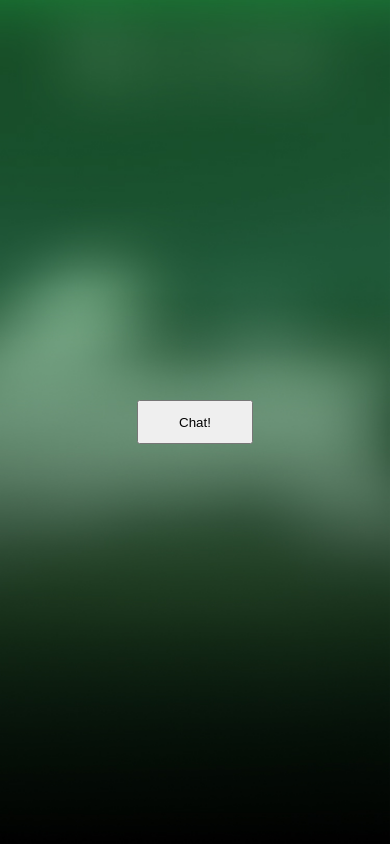
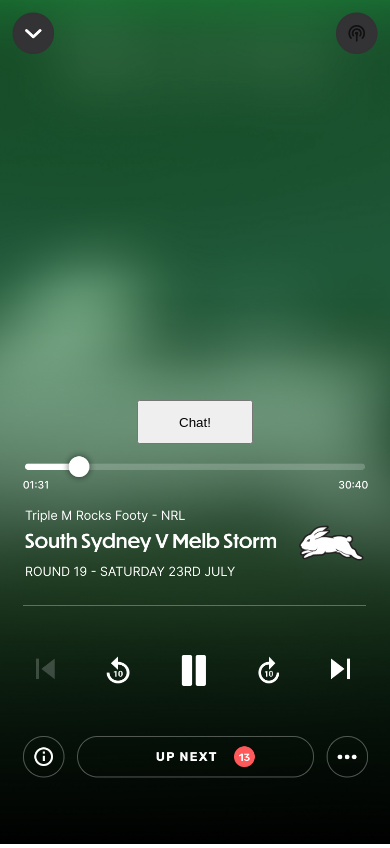
Before and after one commit to Stenners/interactive-sports-casting, a React (Create React App) app: page / in a window 390 px wide. Built offline with nearby package versions, Linux system fonts and the light colour scheme.

Commit message:
Phone css fixed

```diff
--- a/src/components/appMock/appMock.modules.css
+++ b/src/components/appMock/appMock.modules.css
@@ -1,6 +1,6 @@
 .mock {
   height: 100vh;
-  background: aqua;
+  background: black;
   background-position: center;
   background-size: contain;
   background-image: url('./player-bg.jpg');
@@ -9,8 +9,13 @@
   align-items: center;
 }
 
+.playerWrap {
+  position: absolute;
+  top: 0;
+  height: 100%;
+  align-items: center;
+}
+
 .player {
-  background-size: cover;
-  height: 100vh;
-  background-image: url('./player-nrl.jpg');
+  height:100%;
 }
--- a/src/components/appMock/index.js
+++ b/src/components/appMock/index.js
@@ -1,11 +1,14 @@
-import './appMock.modules.css'
-import ChatButton from '../chatButton';
+import "./appMock.modules.css";
+import ChatButton from "../chatButton";
+import player from './player-nrl.jpg'
 
 function ListnrMock() {
   return (
     <div className="mock">
-      <div className='player'></div>
-       <ChatButton className="chatBtn" />
+      <ChatButton />
+      <div className="playerWrap">
+        <img className="player" src={player} alt="player" />
+      </div>
     </div>
   );
 }
--- a/src/components/chatButton/chatBtn.modules.css
+++ b/src/components/chatButton/chatBtn.modules.css
@@ -1,3 +1,4 @@
 .chatBtn {
     padding: 0.8rem 2.5rem;
+    z-index: 1;
 }
```
